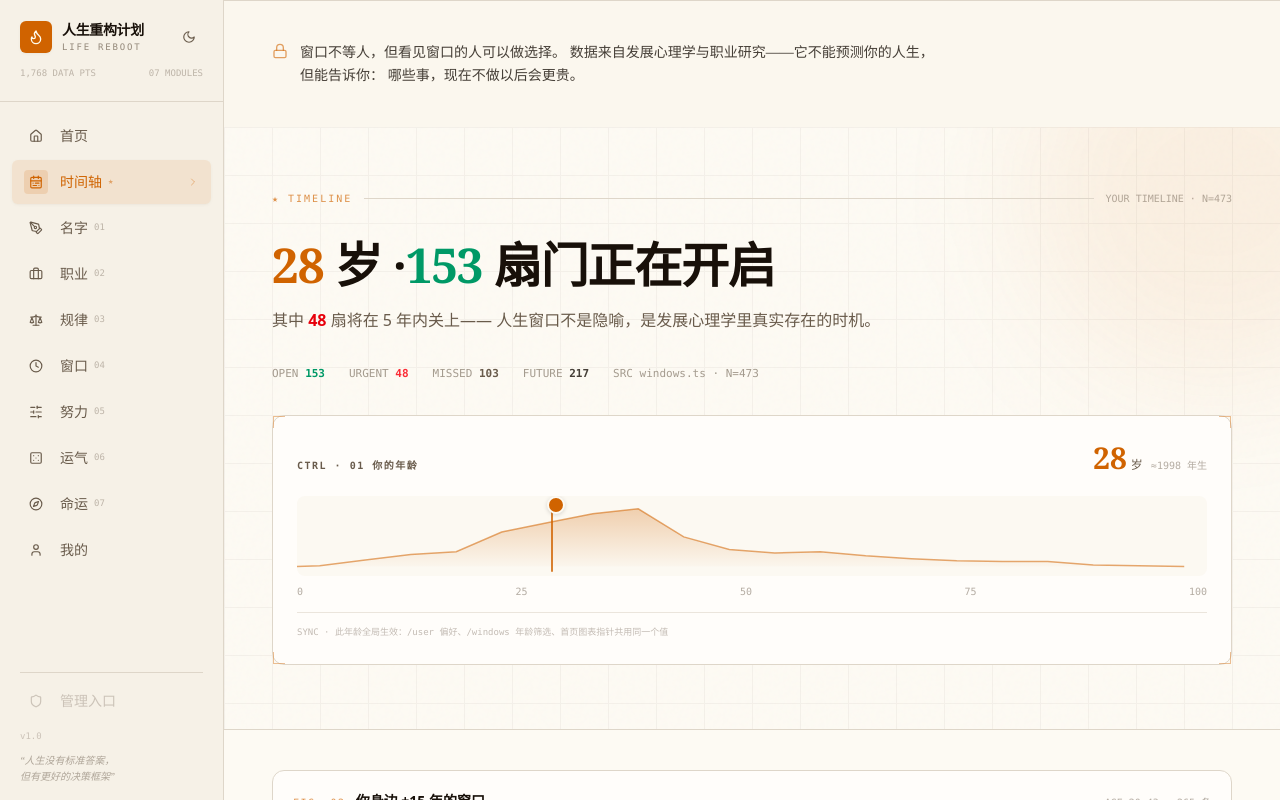
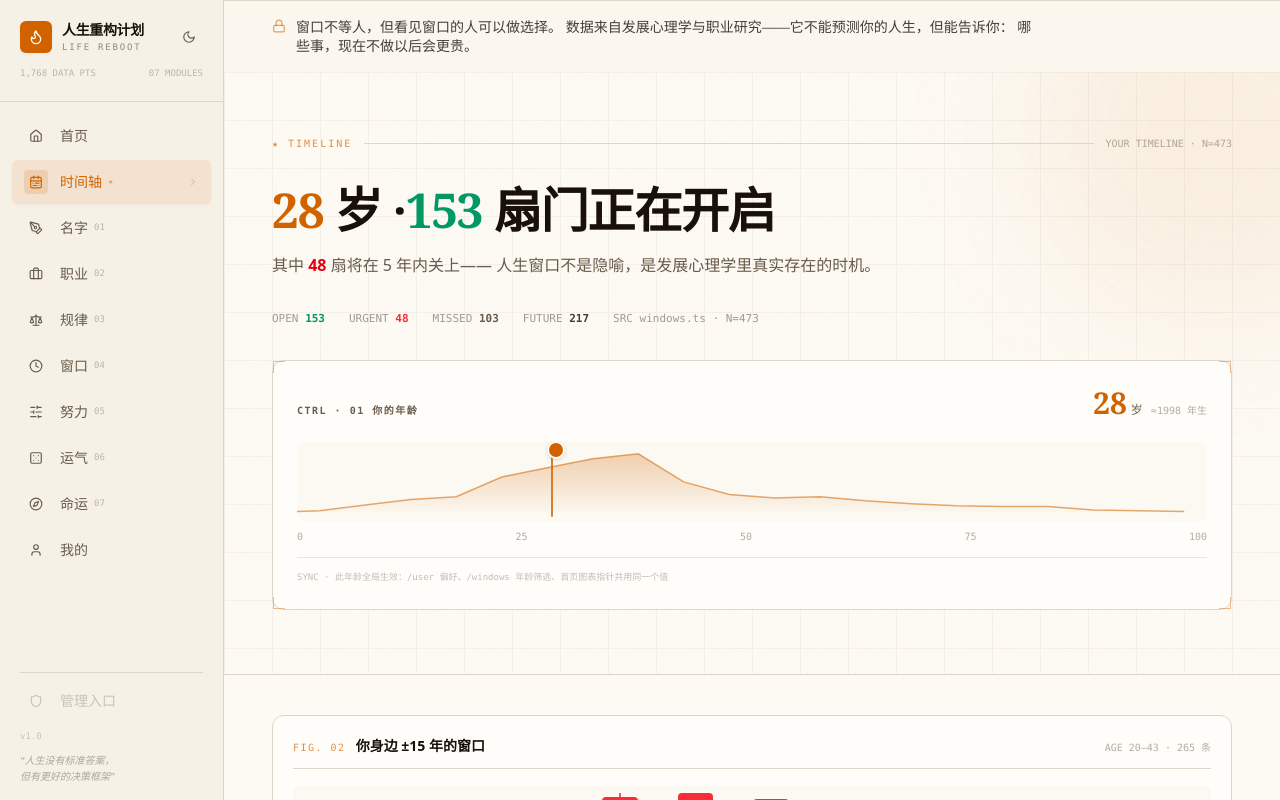
Before and after one commit to Zer0-stargazer/Life-Reconstruction-Plan, a Next.js app: page /me in a window 1280 px wide. Shown: the top 800 px of the page. Built offline with nearby package versions, Linux system fonts and the light colour scheme.

Commit message:
时间轴底部收束区压缩

```diff
--- a/src/app/me/page.tsx
+++ b/src/app/me/page.tsx
@@ -938,10 +938,10 @@ export default function MePage() {
 
       {/* 底部：一句收束 */}
       <section className="border-t border-border bg-muted/15">
-        <div className="max-w-5xl mx-auto px-6 sm:px-8 py-10">
-          <div className="flex items-start gap-3 max-w-2xl">
-            <Lock className="h-4 w-4 text-primary/60 mt-0.5 shrink-0" />
-            <p className="text-sm text-foreground/80 leading-relaxed font-serif">
+        <div className="w-full max-w-5xl mx-auto px-6 sm:px-8 py-3 sm:py-4">
+          <div className="flex items-start gap-2.5 max-w-3xl">
+            <Lock className="h-3.5 w-3.5 text-primary/60 mt-0.5 shrink-0" />
+            <p className="text-xs sm:text-sm text-foreground/80 leading-snug font-serif">
               窗口不等人，但看见窗口的人可以做选择。
               数据来自发展心理学与职业研究——它不能预测你的人生，但能告诉你：
               哪些事，现在不做以后会更贵。
```
